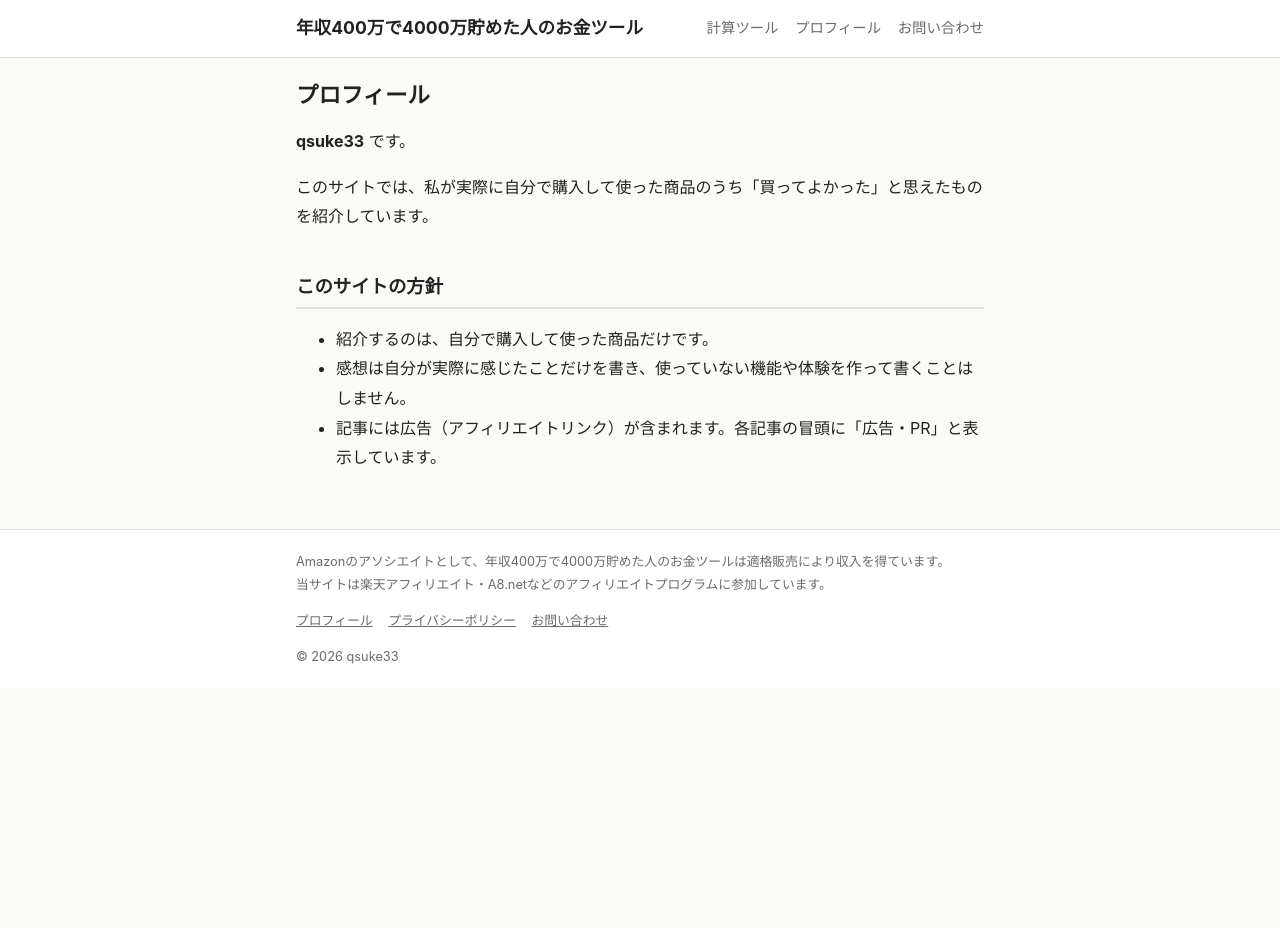
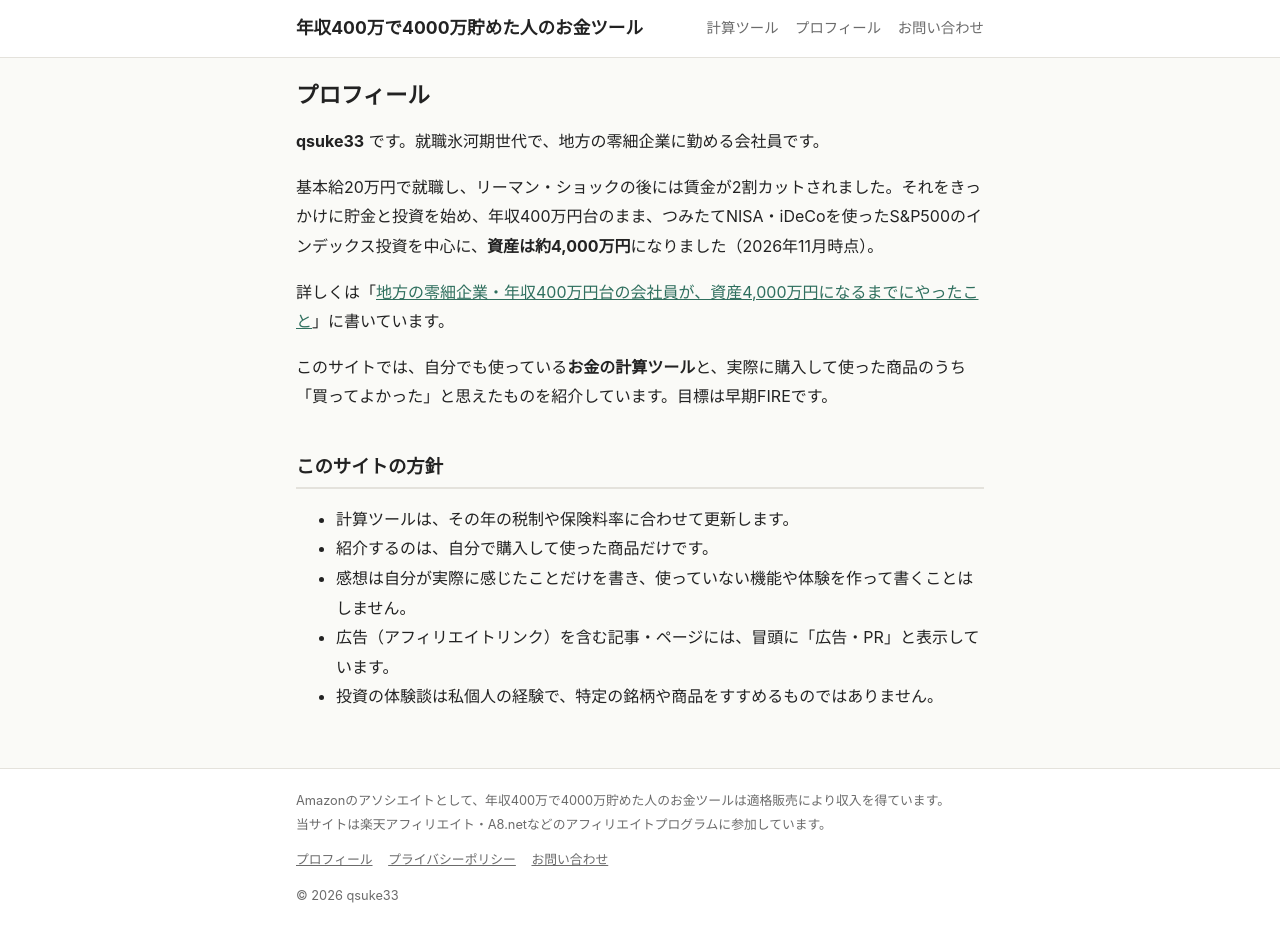
Before and after one commit to qsuke33/qsuke33.github.io, a Jekyll site: the page built from profile.md, in a window 1280 px wide. Built offline with Jekyll 4.4.1, drawn with Linux system fonts in a browser that asks for light colours; before the commit the page ends 900 px from its top, so only the background shows below that.

Commit message:
体験記「資産4,000万円になるまでにやったこと」を公開、運営者の実績をトップとプロフィールに掲載
Co-Authored-By: Claude Opus 5.5 <noreply@anthropic.com>
Claude-Session: https://claude.ai/code/session_01Tt461ja138dTReBfTp5nKs

```diff
--- a/_config.yml
+++ b/_config.yml
@@ -2,6 +2,7 @@
 #  サイト全体の設定（変更したら push するだけで反映されます）
 # =============================================================
 title: "年収400万で4000万貯めた人のお金ツール"
+tagline: "2026年の最新制度に対応した無料のお金の計算ツール"
 description: "2026年の最新制度に対応した無料のお金の計算ツール（手取り・ふるさと納税・iDeCoなど）と、qsuke33が実際に購入した商品のレビュー"
 author: qsuke33
 url: "https://qsuke33.github.io"
--- a/_layouts/post.html
+++ b/_layouts/post.html
@@ -2,7 +2,7 @@
 layout: default
 ---
 <article class="post">
-  {% include pr-label.html %}
+  {% unless page.pr == false %}{% include pr-label.html %}{% endunless %}
 
   <h1 class="post-title">{{ page.title }}</h1>
   <p class="post-meta">
--- a/assets/css/style.css
+++ b/assets/css/style.css
@@ -123,3 +123,12 @@ main.wrap { padding-top: 20px; padding-bottom: 40px; }
 .tool-list a { display: flex; gap: 14px; align-items: center; }
 .tool-list .tool-icon { flex: 0 0 44px; width: 44px; height: 44px; border-radius: 10px; background: #eef6f2; color: var(--accent); display: flex; align-items: center; justify-content: center; }
 .tool-list .tool-text { font-size: 1rem; color: var(--fg); min-width: 0; display: block; }
+.owner { display: block; margin: 12px 0 0; padding: 16px 18px; background: #eef6f2; border: 1px solid #cfe3da; border-radius: 14px; color: var(--fg); text-decoration: none; }
+.owner strong { display: block; font-size: 1rem; line-height: 1.6; margin: 2px 0 6px; }
+.owner-label { font-size: .75rem; font-weight: 700; color: var(--accent); }
+.owner-more { font-size: .85rem; color: var(--accent); font-weight: 700; }
+.caption { margin: -8px 0 16px; font-size: .8rem; color: var(--muted); text-align: center; }
+.note { font-size: .8rem; color: var(--muted); border-top: 1px solid var(--line); padding-top: 12px; margin-top: 32px; }
+.post-body table { width: 100%; border-collapse: collapse; font-size: .9rem; margin: 12px 0; }
+.post-body th, .post-body td { padding: 6px 8px; border-bottom: 1px solid var(--line); text-align: left; }
+.post-body td:nth-child(n+2), .post-body th:nth-child(n+2) { text-align: right; }
--- a/profile.md
+++ b/profile.md
@@ -4,14 +4,20 @@ title: プロフィール
 permalink: /profile/
 ---
 
-**qsuke33** です。
+**qsuke33** です。就職氷河期世代で、地方の零細企業に勤める会社員です。
 
-このサイトでは、私が実際に自分で購入して使った商品のうち「買ってよかった」と思えたものを紹介しています。
+基本給20万円で就職し、リーマン・ショックの後には賃金が2割カットされました。それをきっかけに貯金と投資を始め、年収400万円台のまま、つみたてNISA・iDeCoを使ったS&P500のインデックス投資を中心に、**資産は約4,000万円**になりました（2026年11月時点）。
+
+詳しくは「[地方の零細企業・年収400万円台の会社員が、資産4,000万円になるまでにやったこと]({{ '/posts/2026/11/27/shisan-4000man/' | relative_url }})」に書いています。
+
+このサイトでは、自分でも使っている**お金の計算ツール**と、実際に購入して使った商品のうち「買ってよかった」と思えたものを紹介しています。目標は早期FIREです。
 
 ## このサイトの方針
 
+- 計算ツールは、その年の税制や保険料率に合わせて更新します。
 - 紹介するのは、自分で購入して使った商品だけです。
 - 感想は自分が実際に感じたことだけを書き、使っていない機能や体験を作って書くことはしません。
-- 記事には広告（アフィリエイトリンク）が含まれます。各記事の冒頭に「広告・PR」と表示しています。
+- 広告（アフィリエイトリンク）を含む記事・ページには、冒頭に「広告・PR」と表示しています。
+- 投資の体験談は私個人の経験で、特定の銘柄や商品をすすめるものではありません。
 
 <!-- 自己紹介を追記する場合はこの下に書いてください -->
```
Also changed, not shown: _posts/2026-11-27-shisan-4000man.md (added, +130 -0 lines), index.html (+11 -2 lines).
